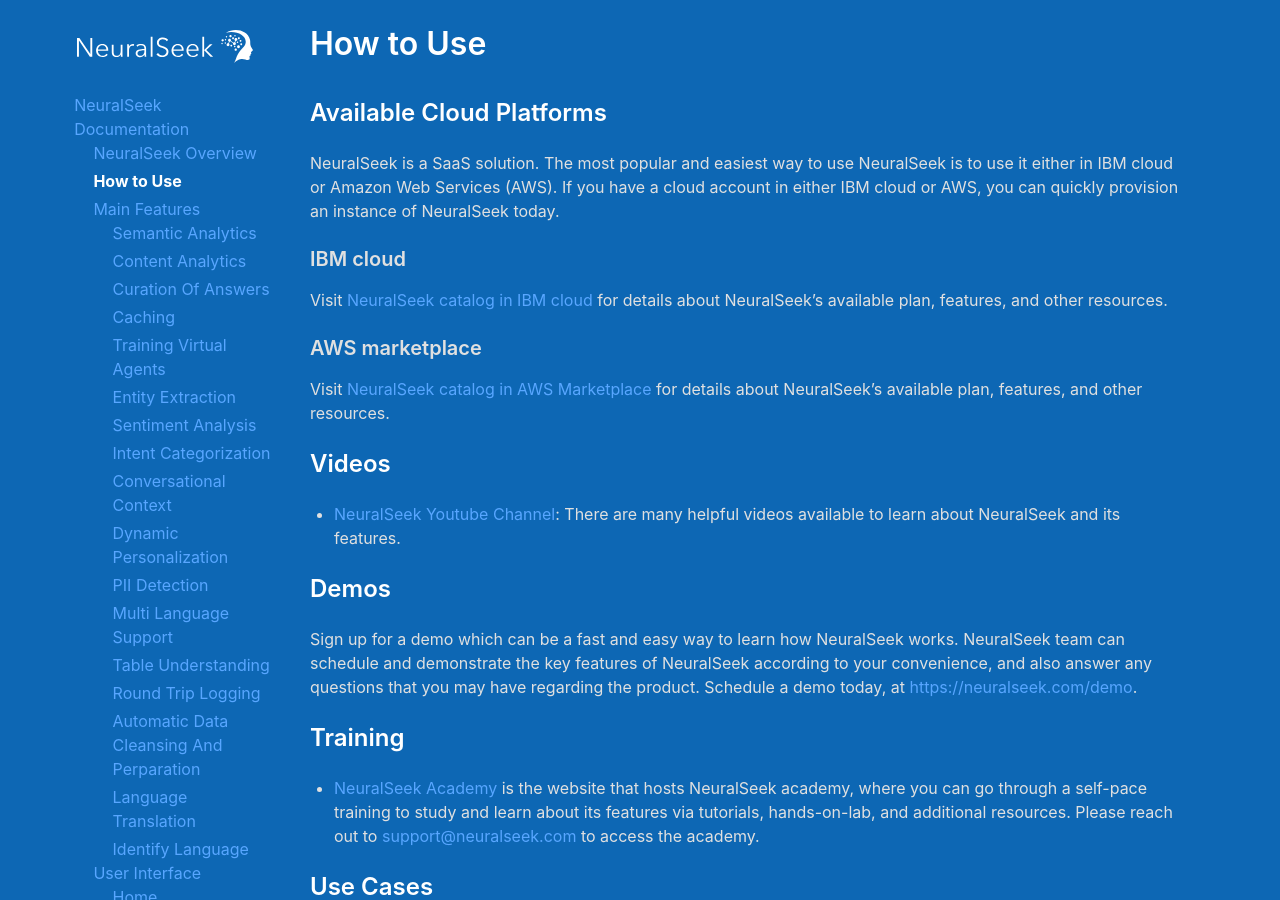
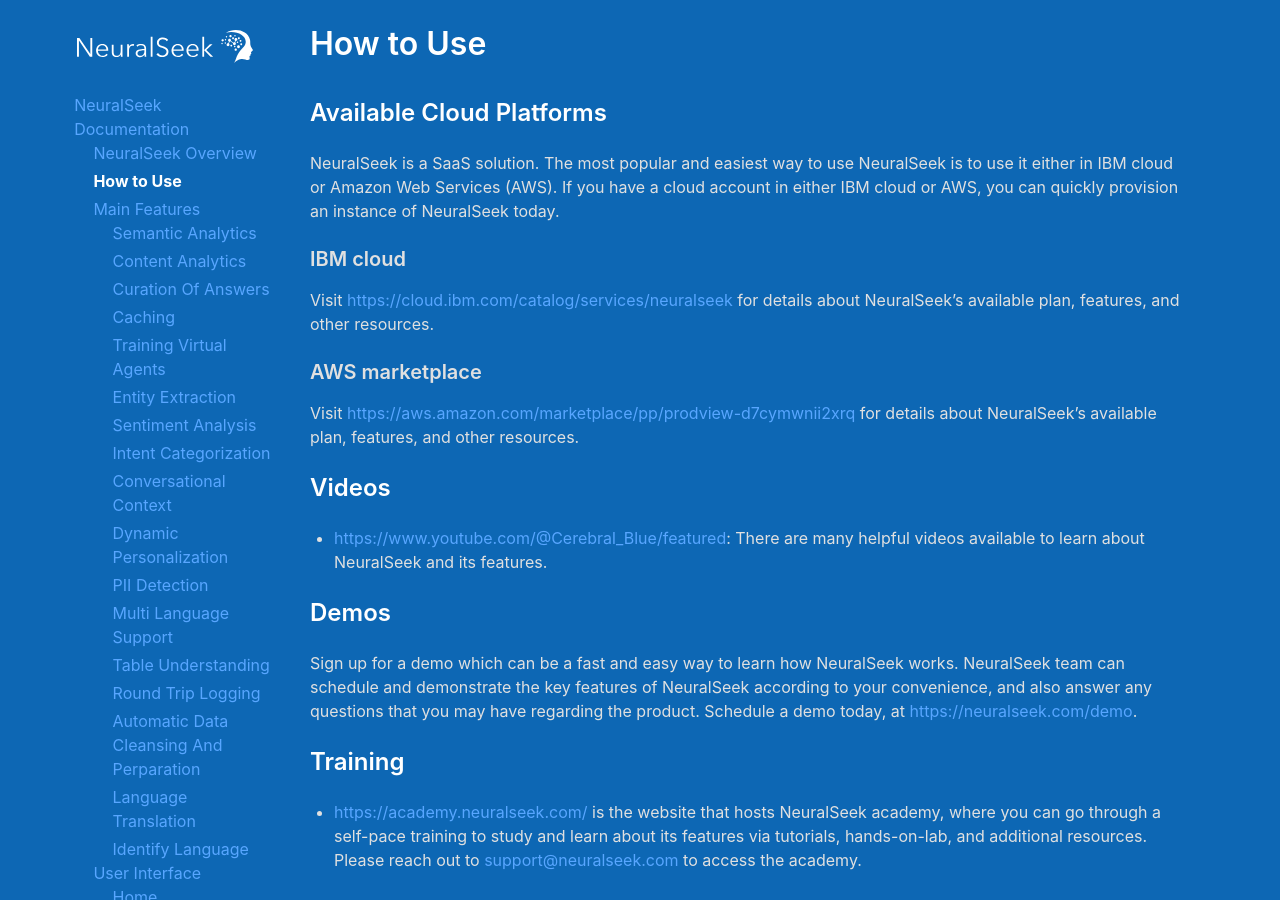
Before and after one commit to CerebralBlue/neuralseekweb, a Jekyll site: the page built from docs/how_to_use/how_to_use.md, in a window 1280 px wide and 900 px high. Built offline with Jekyll 4.4.1, drawn with Linux system fonts in a browser that asks for light colours.

Commit message:
deploying docs to neuralseekweb

```diff
--- a/docs/how_to_use/how_to_use.md
+++ b/docs/how_to_use/how_to_use.md
@@ -13,15 +13,15 @@
 
 ### IBM cloud
 
-Visit [NeuralSeek catalog in IBM cloud](https://cloud.ibm.com/catalog/services/neuralseek) for details about NeuralSeek’s available plan, features, and other resources.
+Visit [https://cloud.ibm.com/catalog/services/neuralseek](https://cloud.ibm.com/catalog/services/neuralseek) for details about NeuralSeek’s available plan, features, and other resources.
 
 ### AWS marketplace
 
-Visit [NeuralSeek catalog in AWS Marketplace](https://aws.amazon.com/marketplace/pp/prodview-d7cymwnii2xrq) for details about NeuralSeek’s available plan, features, and other resources.
+Visit [https://aws.amazon.com/marketplace/pp/prodview-d7cymwnii2xrq](https://aws.amazon.com/marketplace/pp/prodview-d7cymwnii2xrq) for details about NeuralSeek’s available plan, features, and other resources.
 
 ## Videos
 
-- [NeuralSeek Youtube Channel](https://www.youtube.com/@Cerebral_Blue/featured): There are many helpful videos available to learn about NeuralSeek and its features.
+- [https://www.youtube.com/@Cerebral_Blue/featured](https://www.youtube.com/@Cerebral_Blue/featured): There are many helpful videos available to learn about NeuralSeek and its features.
 
 ## Demos
 
@@ -29,7 +29,7 @@
 
 ## Training
 
-- [NeuralSeek Academy](https://academy.neuralseek.com/) is the website that hosts NeuralSeek academy, where you can go through a self-pace training to study and learn about its features via tutorials, hands-on-lab, and additional resources. Please reach out to [support@neuralseek.com](mailto:support@neuralseek.com) to access the academy.
+- [https://academy.neuralseek.com/](https://academy.neuralseek.com/) is the website that hosts NeuralSeek academy, where you can go through a self-pace training to study and learn about its features via tutorials, hands-on-lab, and additional resources. Please reach out to [support@neuralseek.com](mailto:support@neuralseek.com) to access the academy.
 
 ## Use Cases
 
```
Also changed, not shown: docs/integrations/watson_assistant_custom_extension/watson_assistant_custom_extension.md (+1 -1 lines), docs/overview/overview.md (+2 -2 lines).
